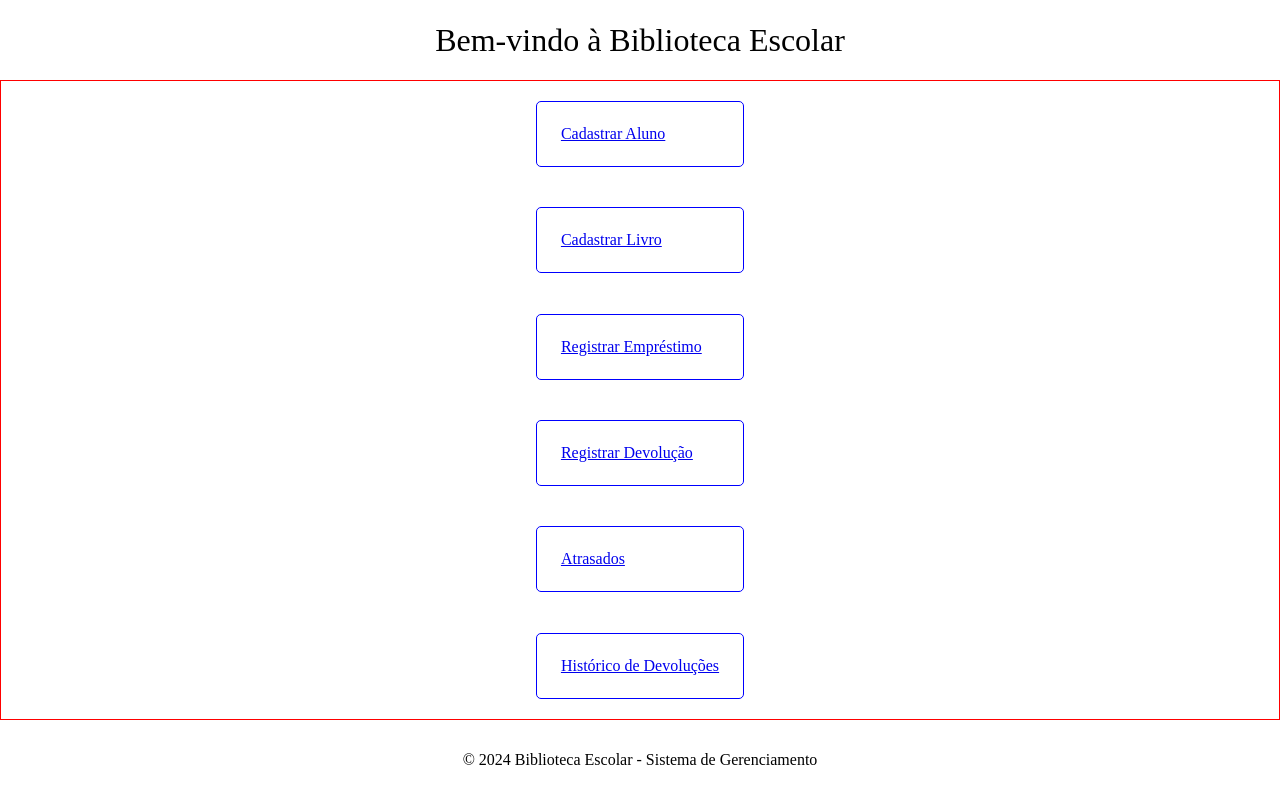
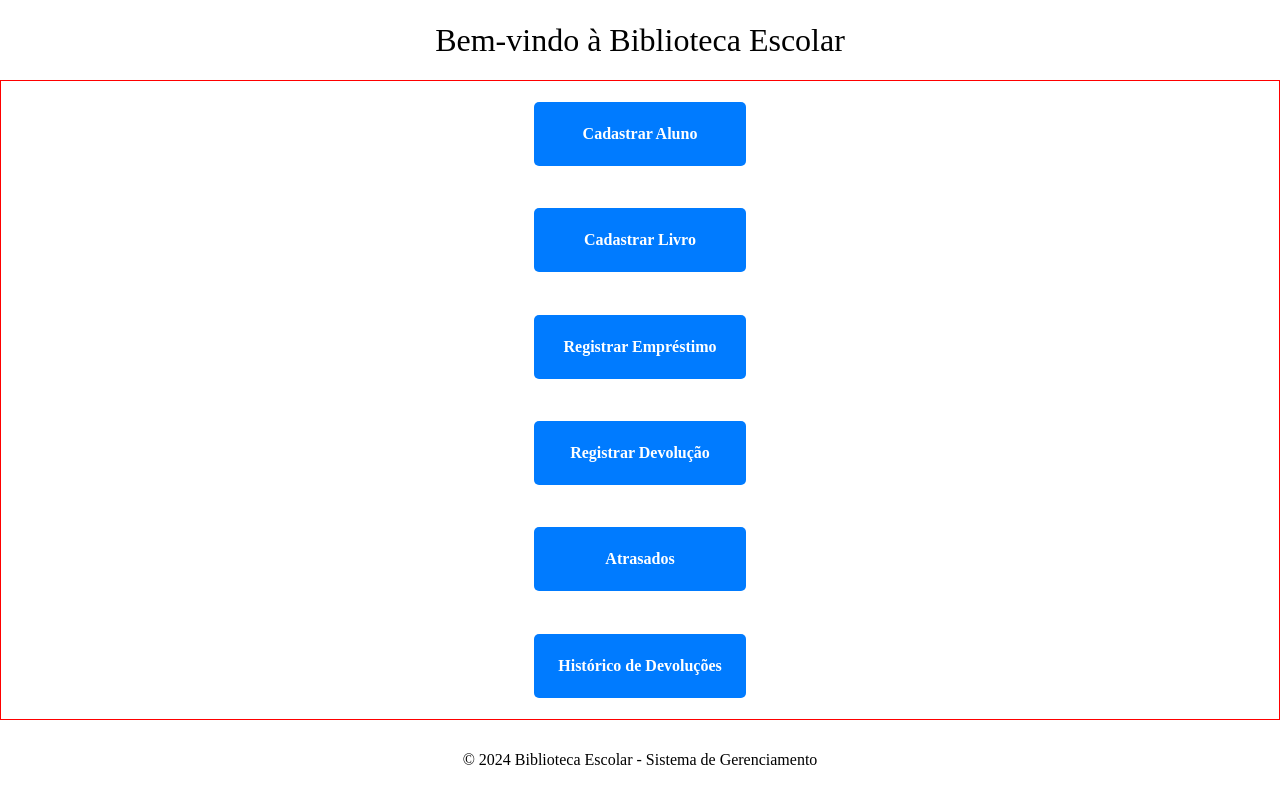
Before and after one commit to R31ARTHUR/biblioteca1, a Flask app: page / in a window 1280 px wide. Run offline with Flask 3, Linux system fonts and the light colour scheme.

Commit message:
estilizando página

```diff
--- a/static/style.css
+++ b/static/style.css
@@ -1,8 +1,13 @@
 @import url(./reset.css);
 
-body{
-   display: flex;
-   flex-direction: column;
+body {
+    /* display: flex;
+    flex-direction: column; */
+}
+
+header {
+    display: flex;
+    flex-direction: column;
 }
 
 h1 {
@@ -25,10 +30,24 @@ nav ul {
     justify-content: space-around;
 }
 
-nav ul li {
-    border: solid 1px blue;
+nav ul li a {
+    display: inline-block; /* Faz com que a tag se comporte como um elemento em bloco, ajustável */
     padding: 1.5rem;
+    background-color: #007bff;
+    color: #fff;
+    text-align: center;
+    text-decoration: none;
     border-radius: 5px;
+    font-size: 1rem;
+    font-weight: bold;
+    border: none;
+    width: 100%;
+    transition: background-color 0.3s ease; /* Animação suave ao passar o mouse */
+}
+
+nav ul li a:hover {
+    background-color: #0056b3; /* Cor de fundo ao passar o mouse */
+    cursor: pointer; /* Mostra o cursor de mão */
 }
 
 footer {
--- a/templates/cadastrar_aluno.html
+++ b/templates/cadastrar_aluno.html
@@ -9,7 +9,7 @@
 <body>
     <h1>Cadastrar Aluno</h1>
     <form method="POST">
-        <label>ID:</label><input type="number" name="id" required><br>
+        <label>Matricula:</label><input type="text" name="id" placeholder="Matrícula no SIMADE" required><br>
         <label>Nome:</label><input type="text" name="nome" required><br>
         <!-- <label>Turma:</label><input type="text" name="turma" required><br>
         <label>Série:</label><input type="text" name="serie" required><br>
--- a/templates/index.html
+++ b/templates/index.html
@@ -4,11 +4,12 @@
     <meta charset="UTF-8">
     <meta name="viewport" content="width=device-width, initial-scale=1.0">
     <title>Biblioteca Escolar</title>
+    <link rel="shortcut icon" href="{{ url_for('static', filename='images/livros.png') }}" type="image/x-icon">
     <link rel="stylesheet" href="{{ url_for('static', filename='style.css') }}">
 </head>
 <body>
-    <h1>Bem-vindo à Biblioteca Escolar</h1>
     <header>
+        <h1>Bem-vindo à Biblioteca Escolar</h1>
         <nav>
             <ul>
                 <li><a href="{{ url_for('cadastrar_aluno') }}">Cadastrar Aluno</a></li>
```
Also changed, not shown: static/images/livros.png (added).
